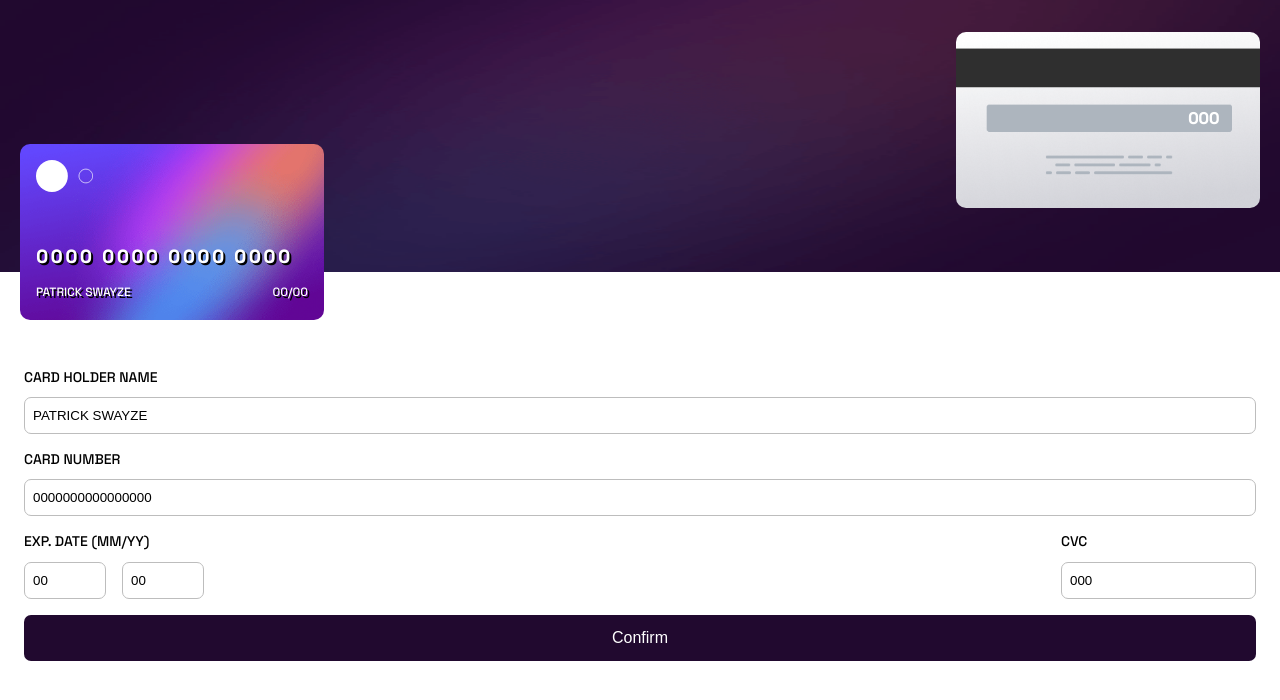
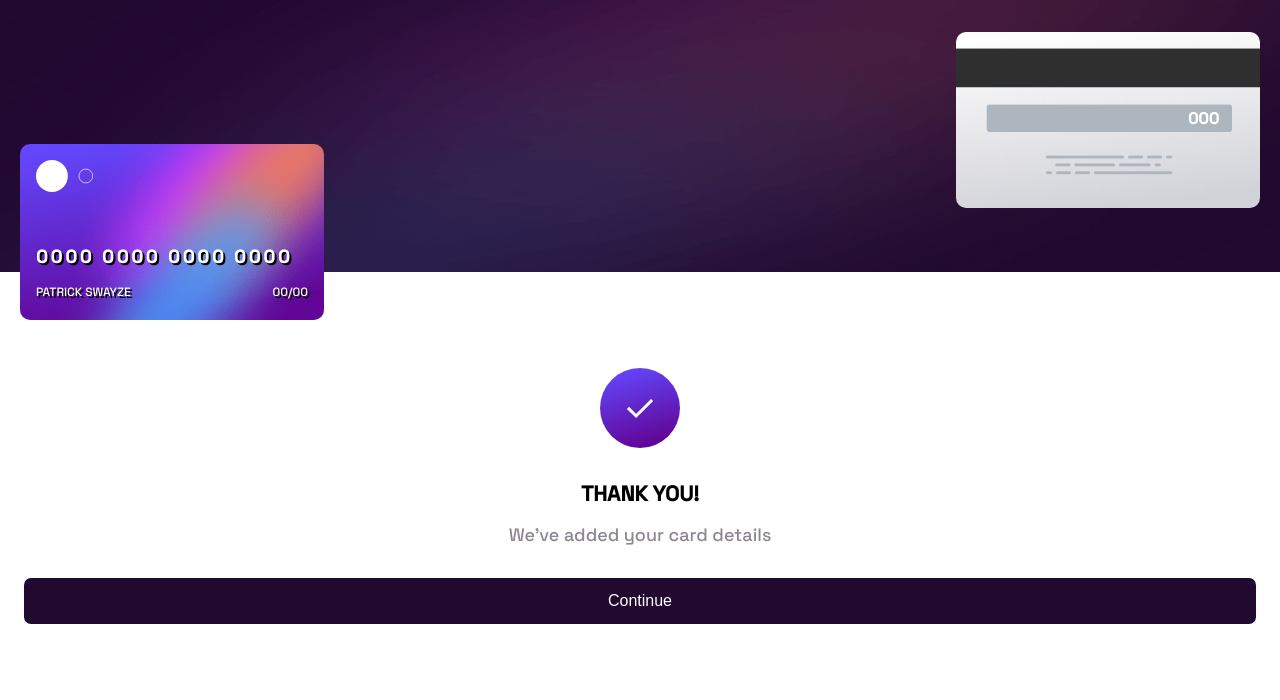
Before and after one commit to Hichahy/Credit-Card-Creator, a React (Create React App) app: page / in a window 1280 px wide. Both pictures are taken after a click on the button "Confirm". Shown: the top 700 px of the page. Built offline with nearby package versions, Linux system fonts and the light colour scheme; the HTML template or start-up script is replaced by a standard one.

Commit message:
feat: succes informaation after send cart details

```diff
--- a/src/App.tsx
+++ b/src/App.tsx
@@ -2,19 +2,34 @@ import React, { useState } from 'react';
 import { CreditCardApperance } from './components/creditCardApperance';
 import { FormFormik } from './components/formFormik';
 import './app.scss';
+import { SuccesInfo } from './components/succesInfo';
 
 const App = () => {
   const [cardForm, setCartForm] = useState({
     cardHolderName: 'patrick swayze',
-    cardNumber: "0000000000000000",
+    cardNumber: '0000000000000000',
     month: '00',
     year: '00',
     cvc: '000',
   });
+
+  const [succesSending, setSuccesSending] = useState(false);
+
   return (
     <div className='app'>
-      <CreditCardApperance cardForm={cardForm}/>
-      <FormFormik cardForm={cardForm} setCartForm={setCartForm}/>
+      <CreditCardApperance cardForm={cardForm} />
+      {succesSending ? (
+        <SuccesInfo
+          setSuccesSending={setSuccesSending}
+          setCartForm={setCartForm}
+        />
+      ) : (
+        <FormFormik
+          cardForm={cardForm}
+          setCartForm={setCartForm}
+          setSuccesSending={setSuccesSending}
+        />
+      )}
     </div>
   );
 };
--- a/src/components/creditCardApperance/creditCardApperance.scss
+++ b/src/components/creditCardApperance/creditCardApperance.scss
@@ -18,6 +18,8 @@
   width: 19rem;
   right: 20px;
   border-radius: 10px;
+  -webkit-animation: slide-in-blurred-left 0.6s cubic-bezier(0.230, 1.000, 0.320, 1.000) 0.5s both;
+  animation: slide-in-blurred-left 0.6s cubic-bezier(0.230, 1.000, 0.320, 1.000) 0.5s both;
 
   h3 {
     position: absolute;
@@ -41,6 +43,9 @@
   top: 9rem;
   padding: 1rem;
   border-radius: 10px;
+  -webkit-animation: slide-in-blurred-left 0.6s cubic-bezier(0.23, 1, 0.32, 1)
+    both;
+  animation: slide-in-blurred-left 0.6s cubic-bezier(0.23, 1, 0.32, 1) both;
 
   :nth-child(3) {
     display: flex;
@@ -61,7 +66,6 @@
     margin-bottom: 1rem;
     letter-spacing: 3px;
     text-shadow: 2px 2px 0px rgba(0, 0, 0, 1);
-
   }
 
   img {
@@ -88,3 +92,44 @@
     top: 20%;
   }
 }
+
+@-webkit-keyframes slide-in-blurred-left {
+  0% {
+    -webkit-transform: translateX(-1000px) scaleX(2.5) scaleY(0.2);
+    transform: translateX(-1000px) scaleX(2.5) scaleY(0.2);
+    -webkit-transform-origin: 100% 50%;
+    transform-origin: 100% 50%;
+    -webkit-filter: blur(40px);
+    filter: blur(40px);
+    opacity: 0;
+  }
+  100% {
+    -webkit-transform: translateX(0) scaleY(1) scaleX(1);
+    transform: translateX(0) scaleY(1) scaleX(1);
+    -webkit-transform-origin: 50% 50%;
+    transform-origin: 50% 50%;
+    -webkit-filter: blur(0);
+    filter: blur(0);
+    opacity: 1;
+  }
+}
+@keyframes slide-in-blurred-left {
+  0% {
+    -webkit-transform: translateX(-1000px) scaleX(2.5) scaleY(0.2);
+    transform: translateX(-1000px) scaleX(2.5) scaleY(0.2);
+    -webkit-transform-origin: 100% 50%;
+    transform-origin: 100% 50%;
+    -webkit-filter: blur(40px);
+    filter: blur(40px);
+    opacity: 0;
+  }
+  100% {
+    -webkit-transform: translateX(0) scaleY(1) scaleX(1);
+    transform: translateX(0) scaleY(1) scaleX(1);
+    -webkit-transform-origin: 50% 50%;
+    transform-origin: 50% 50%;
+    -webkit-filter: blur(0);
+    filter: blur(0);
+    opacity: 1;
+  }
+}
--- a/src/components/formFormik/FormFormik.tsx
+++ b/src/components/formFormik/FormFormik.tsx
@@ -11,13 +11,18 @@ interface MyFormValues {
   cvc: string;
 }
 
+interface IFormObserver {
+  setCartForm: (value: any) => void;
+}
+
 interface IProps {
   cardForm: MyFormValues;
   setCartForm: (value: any) => void;
+  setSuccesSending: (value: boolean) => void;
 }
 
 //formik doesn't have onChange. So I created this way
-const FormObserver = ({ setCartForm }: IProps) => {
+const FormObserver = ({ setCartForm }: IFormObserver) => {
   const { values } = useFormikContext();
 
   useEffect(() => {
@@ -27,20 +32,25 @@ const FormObserver = ({ setCartForm }: IProps) => {
   return null;
 };
 
-export const FormFormik = ({ cardForm, setCartForm }: IProps) => {
+export const FormFormik = ({
+  cardForm,
+  setCartForm,
+  setSuccesSending,
+}: IProps) => {
   return (
     <div className='form-container'>
       <Formik
         initialValues={cardForm}
         validationSchema={SignupSchema}
         onSubmit={(values, actions) => {
-          setCartForm(values);
+          console.log(SignupSchema);
+          setSuccesSending(true);
           actions.setSubmitting(false);
         }}
       >
         {({ errors, touched }) => (
           <Form>
-            <FormObserver setCartForm={setCartForm} cardForm={cardForm} />
+            <FormObserver setCartForm={setCartForm} />
             <span>
               <label htmlFor='firstName'>card holder name</label>
               <Field
--- /dev/null
+++ b/src/components/succesInfo/SuccesInfo.tsx
@@ -0,0 +1,31 @@
+import React from 'react';
+import './succesInfo.scss';
+
+interface IProps {
+  setSuccesSending: (value: boolean) => void;
+  setCartForm: (value: any) => void;
+}
+
+export const SuccesInfo = ({ setSuccesSending, setCartForm }: IProps) => {
+  const continueBtn = () => {
+    setCartForm({
+      cardHolderName: 'patrick swayze',
+      cardNumber: '0000000000000000',
+      month: '00',
+      year: '00',
+      cvc: '000',
+    });
+    setSuccesSending(false);
+  };
+
+  return (
+    <div className='succes-container'>
+      <div className='succes-box'>
+        <img src='images/icon-complete.svg' alt='check complete' />
+        <h3>Thank You!</h3>
+        <p>We've added your card details</p>
+        <button onClick={continueBtn}>Continue</button>
+      </div>
+    </div>
+  );
+};
--- /dev/null
+++ b/src/components/succesInfo/index.ts
@@ -0,0 +1 @@
+export { SuccesInfo } from './SuccesInfo';
--- /dev/null
+++ b/src/components/succesInfo/succesInfo.scss
@@ -0,0 +1,64 @@
+@import '../../variables.scss';
+
+.succes-box {
+  padding: 6rem 1.5rem 1.5rem 1.5rem;
+  display: flex;
+  flex-direction: column;
+  justify-content: center;
+  align-items: center;
+  -webkit-animation: fade-in 1.2s cubic-bezier(0.39, 0.575, 0.565, 1) both;
+  animation: fade-in 1.2s cubic-bezier(0.39, 0.575, 0.565, 1) both;
+
+  button {
+    width: 100%;
+    padding: 14px 5px;
+    border-radius: 7px;
+    font-size: 16px;
+    border: none;
+    color: $white;
+    background: $veryDarkViolet;
+    cursor: pointer;
+  }
+
+  h3 {
+    margin: 2rem 0 1rem 0;
+    text-transform: uppercase;
+  }
+
+  p {
+    margin: 0 0 2rem 0;
+    color: $darkGraylishViolet;
+  }
+}
+
+@media only screen and (min-width: $desktop) {
+  .succes-container {
+    display: flex;
+    align-items: center;
+    justify-content: center;
+    width: 100%;
+    height: 100vh;
+  }
+
+  .succes-box {
+    width: 25rem;
+    padding: 0;
+  }
+}
+
+@-webkit-keyframes fade-in {
+  0% {
+    opacity: 0;
+  }
+  100% {
+    opacity: 1;
+  }
+}
+@keyframes fade-in {
+  0% {
+    opacity: 0;
+  }
+  100% {
+    opacity: 1;
+  }
+}
```
